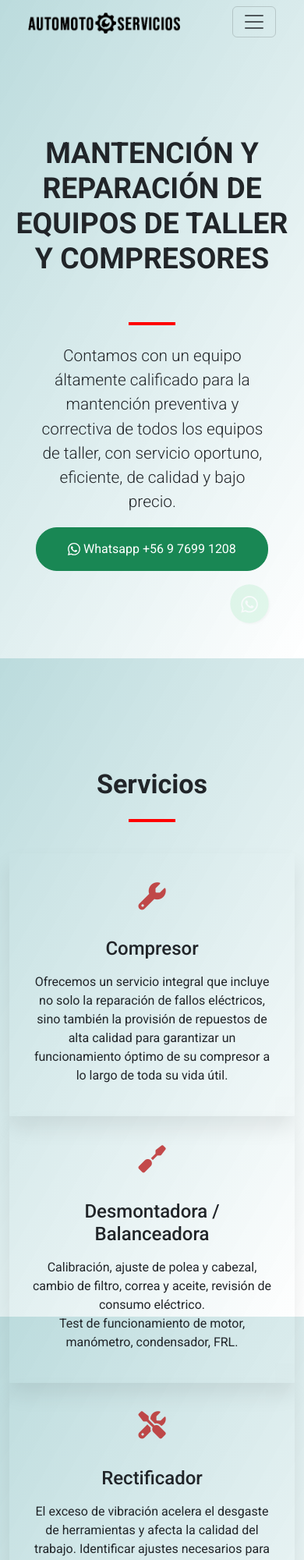
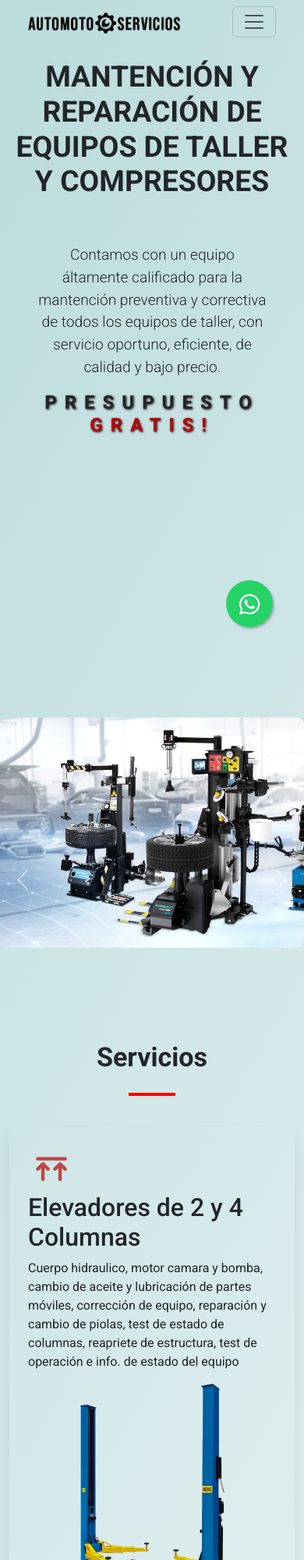
Before and after one commit to rotten2k/Automotoservicios, a plain HTML site: page index.html in a window 390 px wide. Shown: the top 2000 px of the page at 78% size. Drawn offline with nearby package versions, Linux system fonts and the light colour scheme.

Commit message:
carousel and added services section

```diff
--- a/index.html
+++ b/index.html
@@ -9,12 +9,12 @@
     <link href="https://cdn.jsdelivr.net/npm/bootstrap@5.3.3/dist/css/bootstrap.min.css" rel="stylesheet" integrity="sha384-QWTKZyjpPEjISv5WaRU9OFeRpok6YctnYmDr5pNlyT2bRjXh0JMhjY6hW+ALEwIH" crossorigin="anonymous">
 
     <link rel="stylesheet" href="https://maxcdn.bootstrapcdn.com/font-awesome/4.5.0/css/font-awesome.min.css">
-    <a href="https://api.whatsapp.com/send?phone=51955081075&text=Hola%21%20Quisiera%20m%C3%A1s%20informaci%C3%B3n%20sobre%20Varela%202." class="float" target="_blank">
+    <a href="https://wa.me/56976991208" class="float" target="_blank">
     <i class="fa fa-whatsapp my-float"></i>
 </a>
 </head>
 <body>
-    <nav class="navbar navbar-expand-lg navbar-fixed-top ms-4 me-4">
+    <nav class="navbar navbar-expand-lg navbar-fixed-top ms-4 me-4" data-aos="fade-down">
         <div class="container-fluid">
           <a class="navbar-brand" href="#"><img class="logo" src="images/logotext.png" alt=""></a>
           <button class="navbar-toggler" type="button" data-bs-toggle="collapse" data-bs-target="#navbarNav" aria-controls="navbarNav" aria-expanded="false" aria-label="Toggle navigation">
@@ -27,9 +27,6 @@
               </li>
               <li class="nav-item">
                 <a class="nav-link" href="#services">Servicios</a>
-              </li>
-              <li class="nav-item">
-                <a class="nav-link" href="#about">Sobre Nosotros</a>
               </li>
             </ul>
           </div>
@@ -44,20 +41,48 @@
           <div class="content col-12">
             <h1 class="mx-auto text-uppercase fw-semibold display-3"  data-aos="fade-up">Mantención y reparación de equipos de taller y compresores</h1>
             <div data-aos="fadeup" data-aos-delay="50">
-            <div class="line"></div>
             <p class="col-5 mx-auto" data-aos="zoom-in">Contamos con un equipo áltamente calificado para la mantención preventiva y correctiva de todos los equipos de taller, con servicio oportuno, eficiente, de calidad y bajo precio.</p>
-
-            <a href="https://wa.me/56922597284" target="_blank" class="button btn btn-success" data-aos="fade-up" type="button">
-              <svg xmlns="http://www.w3.org/2000/svg" width="16" height="16" fill="currentColor" class="bi bi-whatsapp">
-              <path d="M13.601 2.326A7.85 7.85 0 0 0 7.994 0C3.627 0 .068 3.558.064 7.926c0 1.399.366 2.76 1.057 3.965L0 16l4.204-1.102a7.9 7.9 0 0 0 3.79.965h.004c4.368 0 7.926-3.558 7.93-7.93A7.9 7.9 0 0 0 13.6 2.326zM7.994 14.521a6.6 6.6 0 0 1-3.356-.92l-.24-.144-2.494.654.666-2.433-.156-.251a6.56 6.56 0 0 1-1.007-3.505c0-3.626 2.957-6.584 6.591-6.584a6.56 6.56 0 0 1 4.66 1.931 6.56 6.56 0 0 1 1.928 4.66c-.004 3.639-2.961 6.592-6.592 6.592m3.615-4.934c-.197-.099-1.17-.578-1.353-.646-.182-.065-.315-.099-.445.099-.133.197-.513.646-.627.775-.114.133-.232.148-.43.05-.197-.1-.836-.308-1.592-.985-.59-.525-.985-1.175-1.103-1.372-.114-.198-.011-.304.088-.403.087-.088.197-.232.296-.346.1-.114.133-.198.198-.33.065-.134.034-.248-.015-.347-.05-.099-.445-1.076-.612-1.47-.16-.389-.323-.335-.445-.34-.114-.007-.247-.007-.38-.007a.73.73 0 0 0-.529.247c-.182.198-.691.677-.691 1.654s.71 1.916.81 2.049c.098.133 1.394 2.132 3.383 2.992.47.205.84.326 1.129.418.475.152.904.129 1.246.08.38-.058 1.171-.48 1.338-.943.164-.464.164-.86.114-.943-.049-.084-.182-.133-.38-.232"></path>
-              </svg>
-              Whatsapp +56 9 7699 1208
-          </a>
+            <h2 class="hero-bottom-text mx-auto text-uppercase fw-semibold display-5"  data-aos="fade-up">Presupuesto <span>gratis!</span></h1>
         </div>
           </div>
         </div>
+
+    </div>
+
+
+    </section>
+
+
+    <div id="carouselExample" data-aos="fade-down" class="carousel slide" data-bs-ride="carousel">
+      <div class="carousel-inner">
+        <div class="carousel-item active">
+          <img src="images/aaa.jpg" class="d-block w-100" alt="...">
+        </div>
+        <div class="carousel-item">
+          <img src="images/balanceadora.png" class="d-block w-100" alt="...">
+        </div>
+        <div class="carousel-item">
+          <img src="images/torno.jpg" class="d-block w-100" alt="...">
+        </div>
+        <div class="carousel-item">
+          <img src="images/diseño.jpg" class="d-block w-100" alt="...">
+        </div>
+        <div class="carousel-item">
+          <img src="images/fallas.jpg" class="d-block w-100" alt="...">
+        </div>
       </div>
-    </section>
+      <button class="carousel-control-prev" type="button" data-bs-target="#carouselExample" data-bs-slide="prev">
+        <span class="carousel-control-prev-icon" aria-hidden="true"></span>
+        <span class="visually-hidden">Previous</span>
+      </button>
+      <button class="carousel-control-next" type="button" data-bs-target="#carouselExample" data-bs-slide="next">
+        <span class="carousel-control-next-icon" aria-hidden="true"></span>
+        <span class="visually-hidden">Next</span>
+      </button>
+    </div>
+
+
+
 
 <!-- SERVICES SECTION -->
     <section id="services" class="section-padding">
@@ -75,13 +100,38 @@
         </div>
       </div>
 
+
+
+
         <div class="row g-6 text-center">
+
+
+
+          <div class="col-lg-12 col-sm-12 text-start" data-aos="fade-up">
+            <div class="big-service service theme-shadow p-lg-5 p-4">
+            <div class="col-lg-6">
+              <div class="iconbox">
+                <i class="fa-solid fa-arrows-up-to-line"></i>
+              </div>
+              <h5>Elevadores de 2 y 4 Columnas</h5>
+              <p>Cuerpo hidraulico, motor camara y bomba, cambio de aceite y lubricación de partes móviles, corrección de equipo, reparación y cambio de piolas, test de estado de columnas, reapriete de estructura, test de operación e info. de estado del equipo</p>
+            </div>
+            <div class="col-lg-6 d-flex align-items-end flex-column">
+              <img class="img-fluid" src="images/elevador.png" alt="">
+            </div>
+            </div>
+          </div>
+
+          <!-- <div class="col-lg-4 col-sm-6">
+            <img class="img-fluid" src="https://toolmate.com.co/antes/wp-content/uploads/2020/05/1-ELEVADOR-2-COLUMNAS-PASO-INFERIOR-4.0-TON.png" alt="">
+          </div> -->
+
           <div class="col-lg-4 col-sm-6" data-aos="fade-up">
             <div class="service theme-shadow p-lg-5 p-4">
               <div class="iconbox">
                 <i class="fa-solid fa-wrench"></i>
               </div>
-              <h5 class="mt-4 mb-3">Compresor</h5>
+              <h5 class="mt-4 mb-3">Compresor: Tornillo y Pistón</h5>
               <p>Ofrecemos un servicio integral que incluye no solo la reparación de fallos eléctricos, sino también la provisión de repuestos de alta calidad para garantizar un funcionamiento óptimo de su compresor a lo largo de toda su vida útil.</p>
             </div>
           </div>
@@ -152,11 +202,11 @@
     </section>
 
 <!-- ABOUT SECTION -->
-    <section id="about" data-aos="fade-up">
+    <!-- <section id="about" data-aos="fade-up">
       <div class="container">
         <div class="row">
           <div class="col-12 text-center">
-            <div class="section-title data-aos="fade-up"">
+            <div class="section-title"  data-aos="fade-up">
               <h1 class="display-4 fw-semibold"> Sobre Nosotros</h1>
               <div class="line"></div>
               <p>Lorem ipsum dolor sit amet consectetur adipisicing elit. Libero similique reprehenderit.</p>
@@ -202,7 +252,7 @@
           </div>
         </div>
       </div>
-    </section>
+    </section> -->
 
 
 <!-- FOOTER SECTION -->
@@ -212,7 +262,7 @@
     <!-- Section: Social media -->
     <section class="mb-4">
 
-      <a class="btn btn-outline-danger btn-floating m-1" href="https://wa.me/56976991208" role="button"
+      <a target="_blank" class="btn btn-outline-danger btn-floating m-1" href="https://wa.me/56976991208" role="button"
         ><i class="fa-brands fa-whatsapp"></i></a>
 
       <!-- Twitter -->
@@ -224,6 +274,8 @@
         ><i class="fa-regular fa-envelope"></i></a>
     </section>
     <!-- Section: Social media -->
+    <p>jorgebalbontin@gmail.com</p>
+    <p>+56976991208</p>
   </div>
   <!-- Grid container -->
 
--- a/styles.css
+++ b/styles.css
@@ -8,9 +8,11 @@
 }
 
 body{
-    background: linear-gradient(-60deg, rgba(255, 255, 255, 0.171), rgba(15, 128, 134, 0.281));
+    /* background: linear-gradient(60deg, rgba(139, 148, 120, 0.438), rgba(86, 81, 88, 0.219)); */
     background-attachment: fixed;
     margin-bottom: 100px;
+
+    background: linear-gradient(-60deg, rgba(255, 255, 255, 0.171), rgba(15, 128, 134, 0.281));
 }
 
 .section-padding{
@@ -26,6 +28,56 @@ body{
     padding-top: 100px;
 }
 
+#services .big-service{
+    display: flex;
+    flex-direction: row;
+}
+
+#services .big-service h5{
+    font-size: 3.6rem;
+    font-weight: 500;
+
+}
+
+#services .big-service p {
+    font-size: 1.3rem;
+    font-weight: 400;
+}
+
+
+
+.container img{
+    width: 60%;
+}
+
+.carousel img{
+    height: 295px;
+    object-fit: cover;
+    max-width: 100%;
+    line-height: 1;
+    width: 100%;
+    filter: grayscale(0.1);
+    border-radius: 9px;
+
+}
+
+.carousel{
+    padding-bottom: 120px;
+}
+
+.carousel img::after{
+    background-image: linear-gradient(to bottom, rgba(255, 255, 255, 0), white);
+}
+
+.container h2{
+    font-size: 3.3rem;
+    letter-spacing: 10px;
+    text-shadow: 1px 1px 3px rgb(12, 0, 0);
+}
+
+.container span{
+    color: #be0000;
+}
 .foot-container i {
     color: white;
 }
@@ -72,10 +124,10 @@ section i{
     animation-timeline: view();
 }
 
-@keyframes fade-in {
+/* @keyframes fade-in {
     from{scale: 0.8; opacity: 0;}
     to {scale: 1; opacity: 1;}
-}
+} */
 
 
 .my-float{
@@ -94,6 +146,8 @@ section i{
 }
 .navbar-nav{
     gap: 60px;
+    padding-right: 115px;
+
 }
 
 .navbar-nav .nav-link:hover{
@@ -123,7 +177,7 @@ section i{
 }
 
 .content p{
-    font-size: 1.3rem;
+    font-size: 1.5rem;
     font-weight: 300;
 }
 
@@ -131,7 +185,7 @@ section i{
     display: flex;
     text-align: center;
     margin-top: 10vh;
-    height: 100vh;
+    height: 50vh;
 }
 
 
@@ -145,6 +199,10 @@ section i{
 
 #services h1{
     padding-bottom: 2vh;
+}
+
+h1{
+    font-weight: 700;
 }
 .service::after{
     content: "";
@@ -180,11 +238,13 @@ section i{
     }
 
     #hero{
-        padding-top: 4vh;
+        margin-top: 20px;
+        height: 100vh;
     }
 
     .content p {
         width: 80%;
+        font-size: 1.2rem;
     }
 
     #about iframe{
@@ -194,4 +254,31 @@ section i{
     .row .conocenos-title{
         padding-top: 30px;
     }
+
+    .container h2{
+        font-size: 2.8rem;
+    }
+
+    .container img {
+        width: 100%;
+    }
+
+    #services .big-service h5{
+        font-size: 2rem;
+        font-weight: 500;
+    }
+
+    #services .big-service p {
+        font-size: 1rem;
+        font-weight: 400;
+    }
+
+    #services .big-service{
+        display: flex;
+        flex-direction: column;
+    }
+
+    .container .hero-bottom-text{
+        font-size: 1.5rem;
+    }
 }
```
Also changed, not shown: images/aaa.jpg (added), images/balanceadora.png (added), images/diseño.jpg (added), images/elevador.png (added), images/fallas.jpg (added), images/torno.jpg (added), main.js (line endings or trailing spaces).
